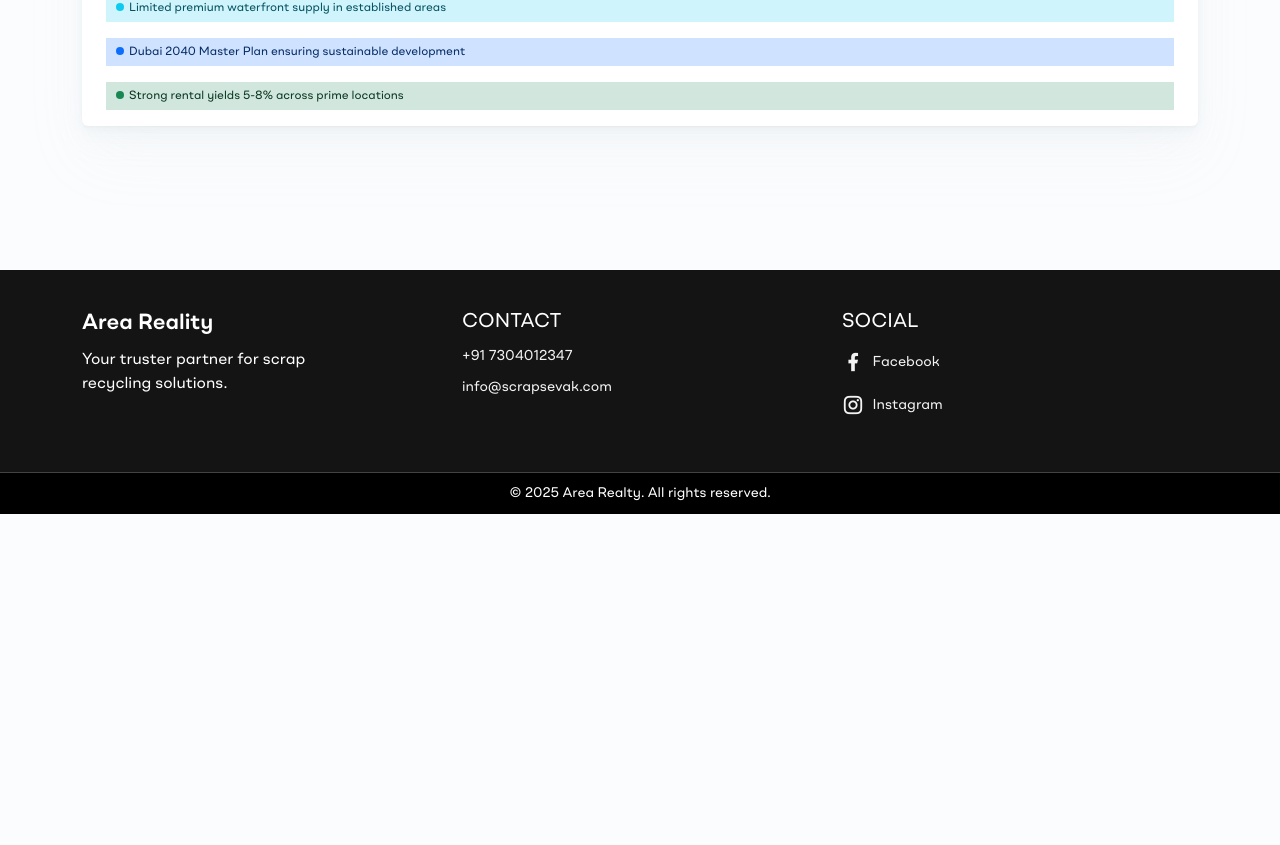
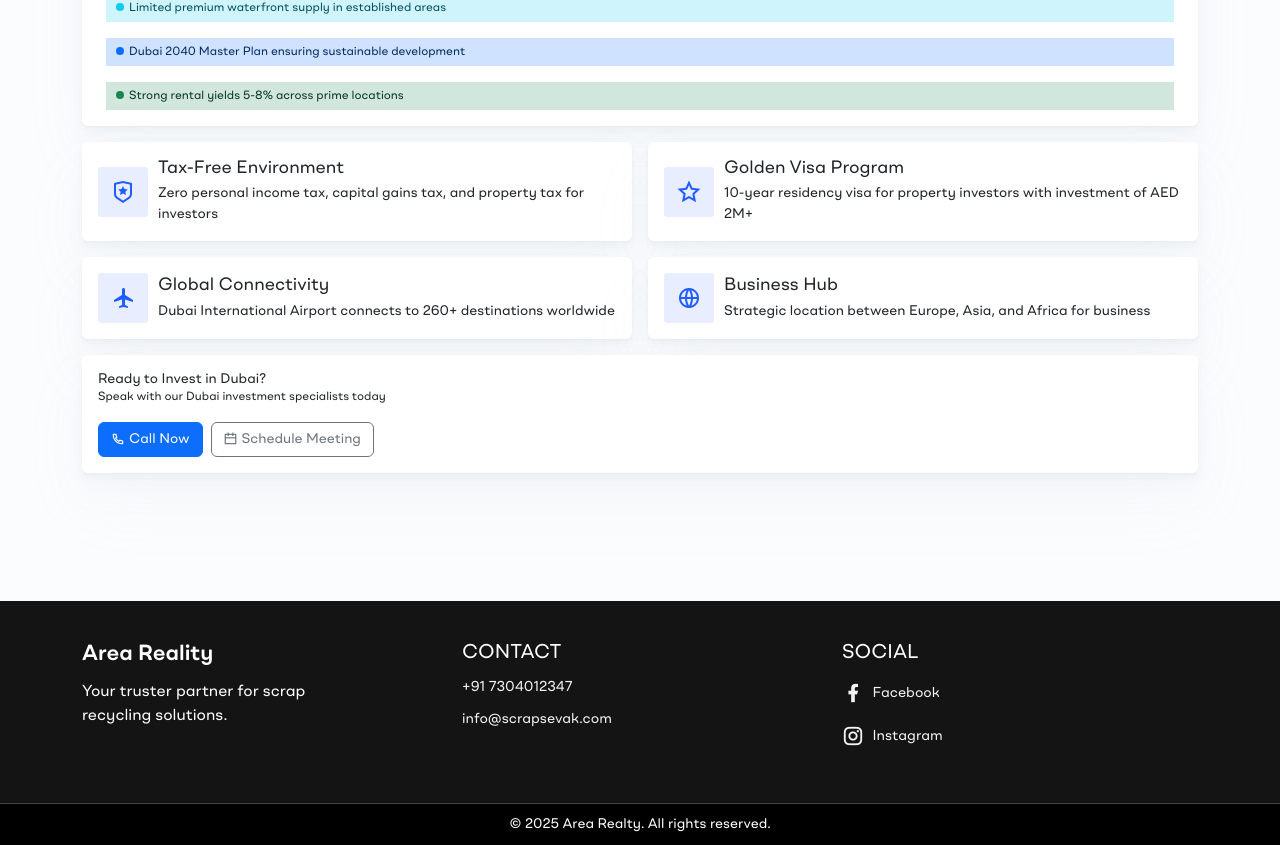
Before and after one commit to khanFarhn14/AREA-REALTY, a React (Create React App) app: page /dubai/explore in a window 1280 px wide. Shown: the part 2396-3241 px from the top of the page. Before the commit the page ends 2910 px from the top, so only its background shows below. Built offline with nearby package versions, Linux system fonts and the light colour scheme.

Commit message:
feat: dubai > explore tab design has been completed.

```diff
--- a/src/View/Investment/Dubai/Pages/overview.js
+++ b/src/View/Investment/Dubai/Pages/overview.js
@@ -1,5 +1,5 @@
 import React from "react";
-import { Alert, Badge, Card, Col, Row, Table } from "react-bootstrap";
+import { Alert, Badge, Button, Card, Col, Row, Table } from "react-bootstrap";
 import strategicAdvantages from "../../../../json/Location/DubaiExmplore/Overview/strategic-advantages.json";
 import growthIndicators from "../../../../json/Location/DubaiExmplore/Overview/growth-indicators.json";
 import keyInvestmentFactors from "../../../../json/Location/DubaiExmplore/Overview/key-investment-factors.json";
@@ -181,6 +181,68 @@ export default function OverviewView() {
                         ))}
                     </Card.Body>
                 </Card>
+
+                {/* ENVIREMENT */}
+                <Row className="g-3 mb-3">
+                    {[
+                        {
+                            "icon": "ri-shield-star-line",
+                            "name": "Tax-Free Environment",
+                            "des": "Zero personal income tax, capital gains tax, and property tax for investors"
+                        },
+                        {
+                            "icon": "ri-star-line",
+                            "name": "Golden Visa Program",
+                            "des": "10-year residency visa for property investors with investment of AED 2M+"
+                        },
+                        {
+                            "icon": "ri-plane-line",
+                            "name": "Global Connectivity",
+                            "des": "Dubai International Airport connects to 260+ destinations worldwide"
+                        },
+                        {
+                            "icon": "ri-global-line",
+                            "name": "Business Hub",
+                            "des": "Strategic location between Europe, Asia, and Africa for business"
+                        }
+                    ].map((item, index) => (
+                        <Col md={6} key={index}>
+                            <Card className="card-one h-auto">
+                                <div className="p-3">
+                                    <div className="environment-wrapper">
+                                        <div>
+                                            <div className="environment-icon">
+                                                <i className={item?.icon}></i>
+                                            </div>
+                                        </div>
+                                        <div>
+                                            <h3 className="fs-18 mb-1">{item?.name}</h3>
+                                            <p className="fs-14">{item?.des}</p>
+                                        </div>
+                                    </div>
+                                </div>
+                            </Card>
+                        </Col>
+                    ))}
+                </Row>
+
+                {/* READY TO INVEST IN DUBAI */}
+                <Card className="card-one h-auto">
+                    <Card.Body>
+                        <h3 className="fs-14">Ready to Invest in Dubai?</h3>
+                        <p className="fs-12">Speak with our Dubai investment specialists today</p>
+                        <div className="d-flex gap-2 mt-3">
+                            <Button variant="primary" className="fs-14" type="buttobn">
+                                <i className="ri-phone-line me-1 align-middle"></i>
+                                <span className="align-middle">Call Now</span>
+                            </Button>
+                            <Button variant="outline-secondary" className="fs-14" type="buttobn">
+                                <i className="ri-calendar-line me-1 align-middle"></i>
+                                <span className="align-middle">Schedule Meeting</span>
+                            </Button>
+                        </div>
+                    </Card.Body>
+                </Card>
             </div>
         </React.Fragment>
     )
--- a/src/View/Investment/Dubai/dubai-explore.scss
+++ b/src/View/Investment/Dubai/dubai-explore.scss
@@ -87,5 +87,24 @@
             }
 
         }
+
+        .environment-wrapper {
+            display: flex;
+            gap: 10px;
+            align-items: center;
+            .environment-icon {
+                width: 50px;
+                height: 50px;
+                display: flex;
+                color: #1f5dff;
+                align-items: center;
+                justify-content: center;
+                background-color: #e8eeff;
+                border-radius: 3px;
+                i {
+                    font-size: 24px;
+                }
+            }
+        }
     }
 }
```
